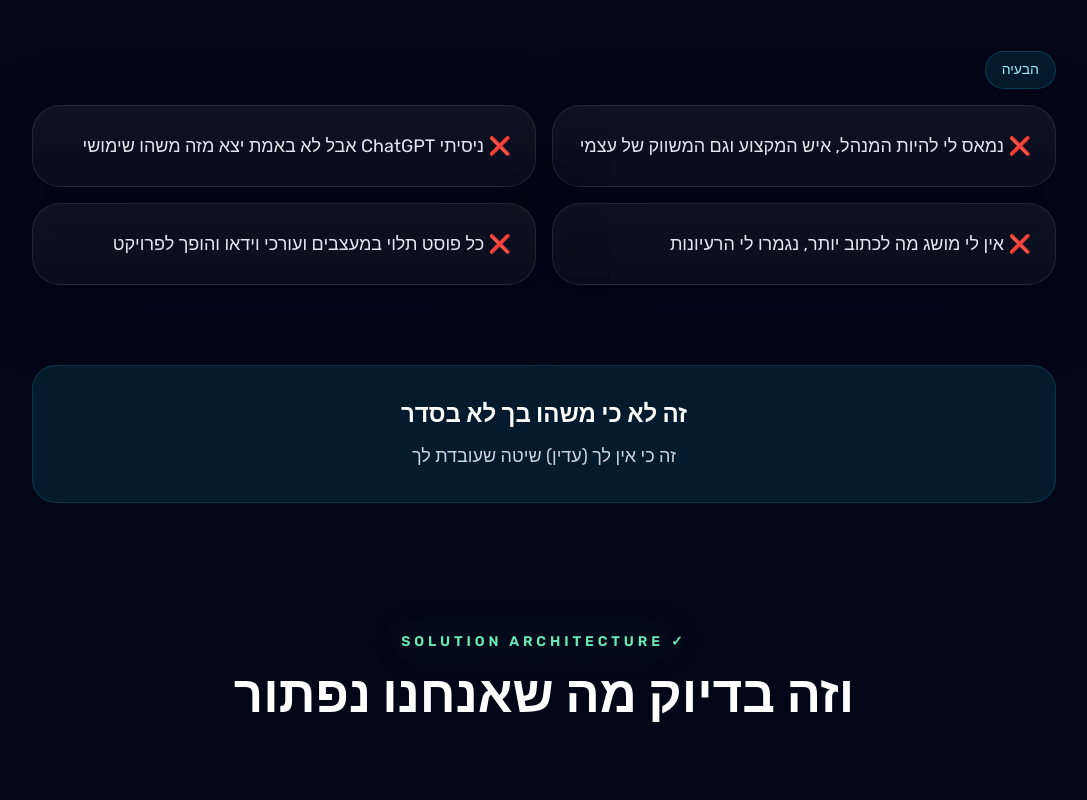
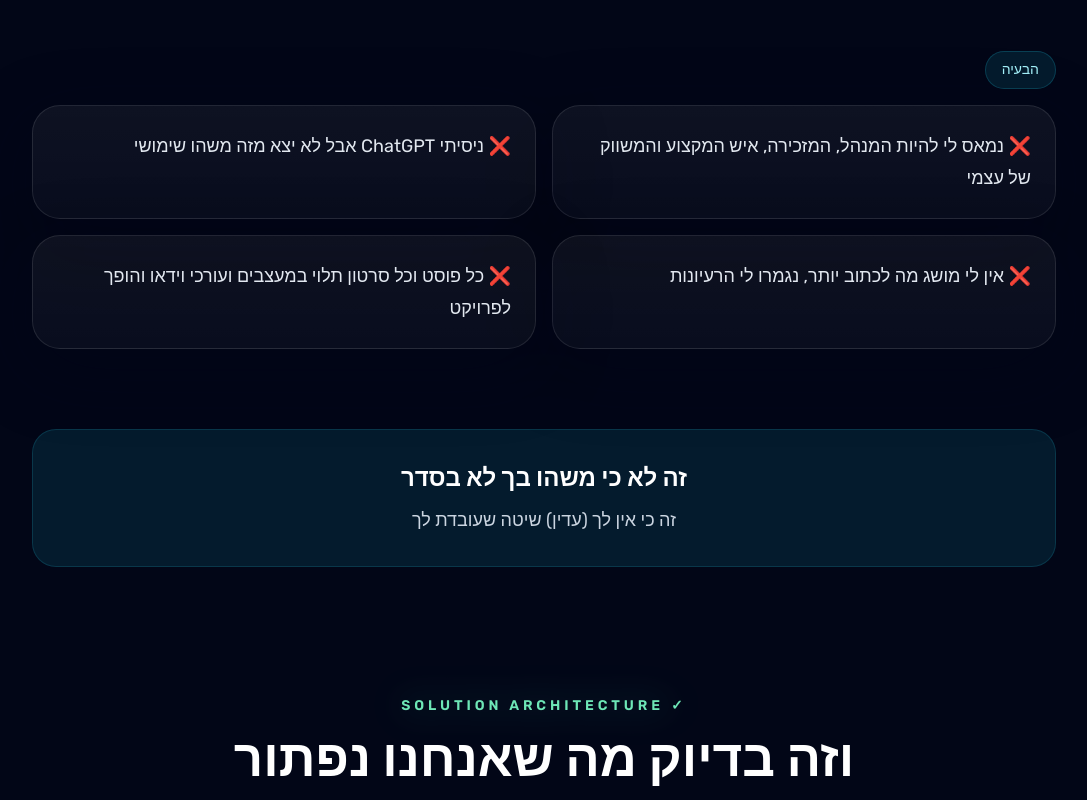
Before and after one commit to MYREMARK/ai, a Next.js app: page / in a window 1280 px wide. Shown: the part 1300-2100 px from the top of the page, without its empty margins (96-1183 px from the left). Built offline with nearby package versions, Linux system fonts and the light colour scheme.

Commit message:
Update landing page copy for AI one on one training

```diff
--- a/app/page.tsx
+++ b/app/page.tsx
@@ -10,10 +10,10 @@ import { InteractiveGlow } from "@/components/interactive-glow";
 import MobileTouchGlow from "@/components/mobile-touch-glow";
 
 const painPoints = [
-  "נמאס לי להיות המנהל, איש המקצוע וגם המשווק של עצמי",
-  "ניסיתי ChatGPT אבל לא באמת יצא מזה משהו שימושי",
+  "נמאס לי להיות המנהל, המזכירה, איש המקצוע והמשווק של עצמי",
+  "ניסיתי ChatGPT אבל לא יצא מזה משהו שימושי",
   "אין לי מושג מה לכתוב יותר, נגמרו לי הרעיונות",
-  "כל פוסט תלוי במעצבים ועורכי וידאו והופך לפרויקט",
+  "כל פוסט וכל סרטון תלוי במעצבים ועורכי וידאו והופך לפרויקט",
 ];
 
 const solutionPoints = [
@@ -96,8 +96,8 @@ const fits = [
 const notFits = [
   "מי שמחפש קסם בלי ללמוד את דרך העבודה",
   "מי שרוצה שמישהו אחר יעשה הכול במקומו",
-  "מי שלא מוכן לתרגל ולהטמיע את הכלים בעסק שלו",
-  "מי שמחפש קורס מוקלט במקום הדרכה אישית ומעשית",
+  "מי שלא מוכן לתרגל ולהטמיע את הכלים בעסק",
+  "מי שמחפש קורס מוקלט במקום הדרכה מעשית",
 ];
 
 const faqItems = [
```
